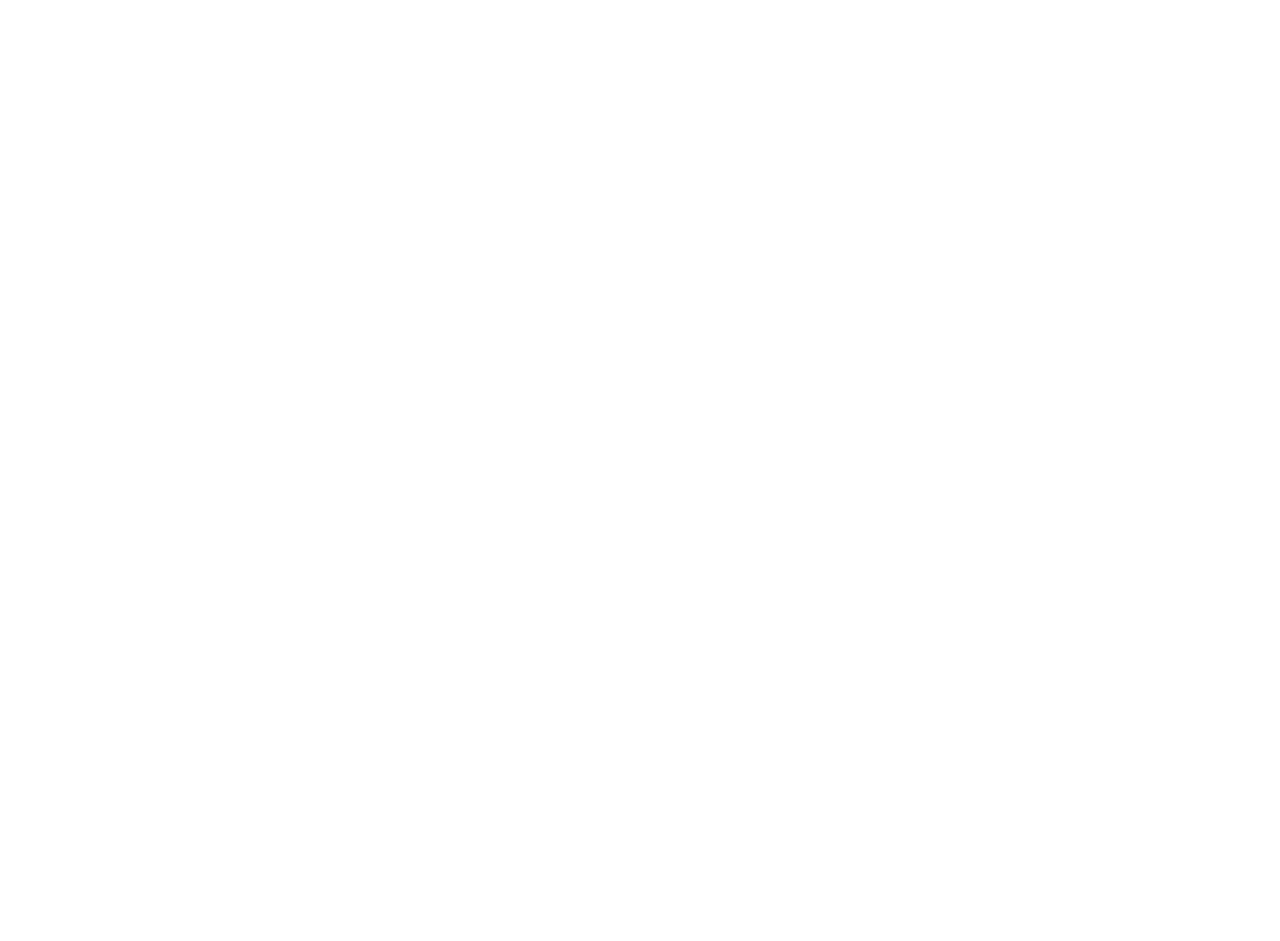
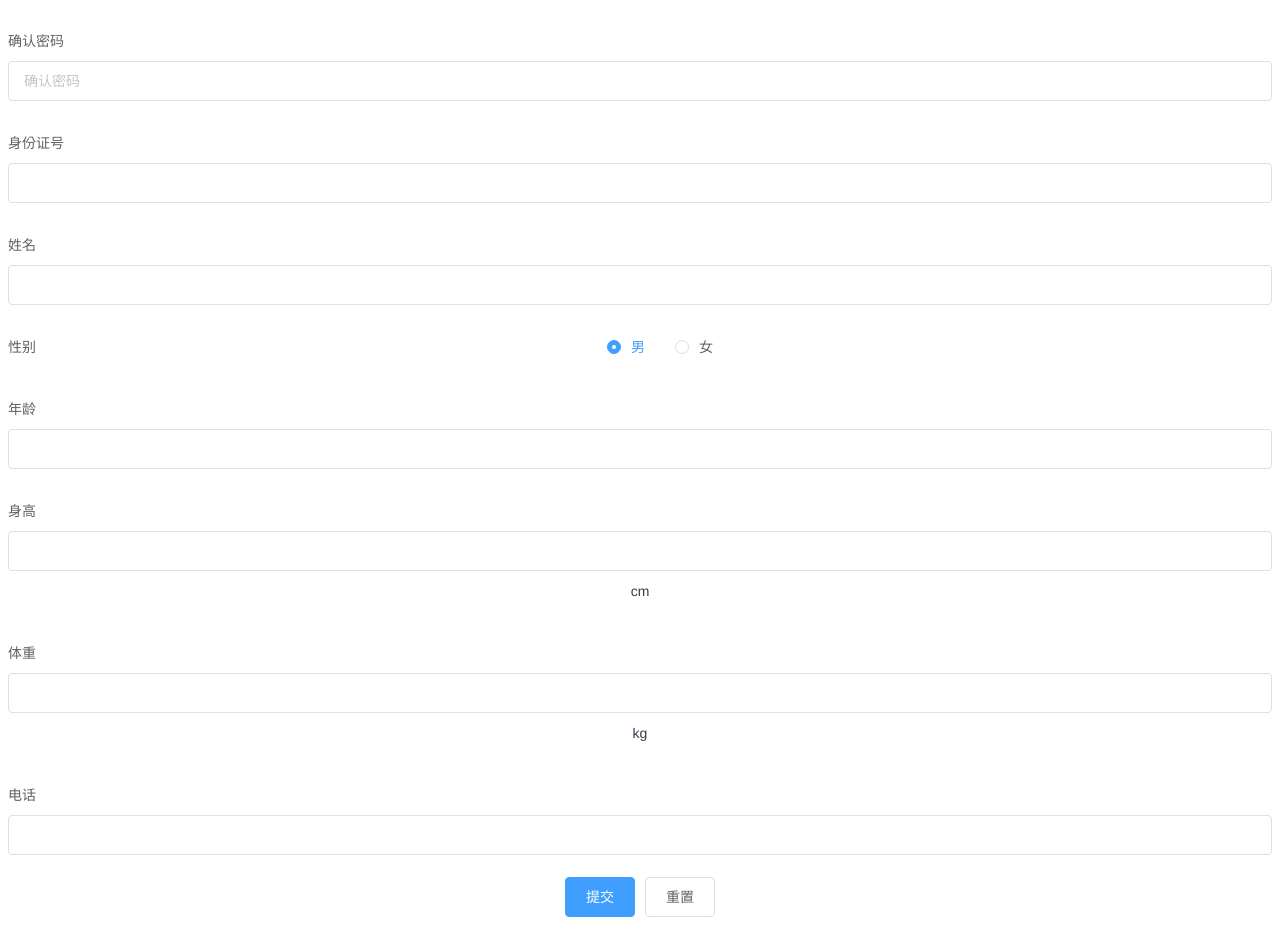
Before and after one commit to jasonshelby/Graduation-design, a Vue app: page /signin in a window 1280 px wide. Shown: the part 291-1232 px from the top of the page. Before the commit the page ends 800 px from the top, so only its background shows below. Built offline with nearby package versions, Linux system fonts and the light colour scheme; the HTML template or start-up script is replaced by a standard one.

Commit message:
loginin validate 0%

```diff
--- a/src/App.vue
+++ b/src/App.vue
@@ -1,12 +1,12 @@
 <template>
   <div id="app">
     <div id="nav">
-      导航栏  选择性展示：
+      导航
       <router-link to="/">Home</router-link> |
       <router-link to="/about">about</router-link> |
       <!-- 是否登陆 -->
       <router-link to="/signin">signin</router-link> |
-      <router-link to="/doctor">doctor</router-link> |
+      <router-link to="/doctor">doctor</router-link>
     </div>
     <router-view/>
   </div>
--- a/src/views/about.vue
+++ b/src/views/about.vue
@@ -1,5 +1,37 @@
 <template>
   <div class="about">
-    <h1>如果有其他问题，请联系微信（电话）：18846076271</h1>
+    <el-menu :default-active="activeIndex" class="el-menu-demo" mode="horizontal">
+      <el-menu-item index="1">登陆</el-menu-item>
+      <el-menu-item index="3">注册</el-menu-item>
+    </el-menu>
+    <div class="line"></div>
   </div>
 </template>
+
+
+
+
+<script>
+  import {
+    Menu,
+    MenuItem,
+    // MenuItemGroup
+  } from 'element-ui'
+
+  export default {
+    components: {
+      "el-menu": Menu,
+      "el-menu-item": MenuItem,
+    // MenuItemGroup
+    },
+    data() {
+      return {
+        activeIndex: '1',
+        activeIndex2: '1'
+      };
+    },
+    methods: {
+
+    }
+  }
+</script>
--- a/src/views/home.vue
+++ b/src/views/home.vue
@@ -1,54 +1,73 @@
 
 <template>
   <div class="home">
-    背景（用心守护您的健康）
-    <br>
+    <img src="../assets/heart01.jpg" alt="">
+    <Form>
+      <Menu :default-active="loginInForm.userType" class="Menu-demo" mode="horizontal" @select="handleSelect">
+        <MenuItem index="doctor">医师</MenuItem>
+        <MenuItem index="patient">患者</MenuItem>
+      </Menu>
 
-    登陆框
+      <FormItem label="账户" prop="username">
+        <el-input v-model.number="loginInForm.username" placeholder="请输入账户"></el-input>
+      </FormItem>
+      <FormItem label="密码" prop="password" >
+        <el-input v-model="loginInForm.password" :show-password="true" placeholder="请输入密码"></el-input>
+      </FormItem>
 
+      <FormItem>
+        <Button type="primary" @click="submitForm('loginInForm')">登陆</Button>
+        <router-link to="/signin">
+          <Button>注册</Button>
+        </router-link>
+      </FormItem>
+    </Form>
 
-    账户:<el-input v-model="username" placeholder="请输入内容"></el-input>
-    密码:<el-input v-model="password" placeholder="请输入内容"></el-input>
-
-    <el-button>登陆 </el-button>
-    <el-button type="primary">
-      <router-link to="/signin">注册</router-link>
-    </el-button>
-
-    (清空功能)
-
-
-
-
-    选项卡
-    （十天免登录功能）
-    登陆按钮
-    注册按钮（route sign in page）
+    <div class="line"></div>
+    1、密码清空功能
+    2、十天免登录功能
 
   </div>
 </template>
 
 <script>
-import { Input, Button } from 'element-ui'
 
-// console.log(Input)
+import {
+  Input,
+  Button,
+  Menu,
+  MenuItem,
+  Form,
+  FormItem,
+} from 'element-ui'
 
 export default {
   components: {
     "el-input": Input,
-    "el-button": Button
+    Button,
+    Menu,
+    MenuItem,
+    Form,
+    FormItem,
   },
   data() {
     return {
-      isDoctor: true,
-      username: '',
-      password: '',
+      loginInForm: {
+        userType: 'doctor',
+        username: '',
+        password: '',
+      }
     }
   },
   creatd() {
   },
   methods: {
+    submitForm(){
 
+    },
+    handleSelect(){
+
+    }
   },
 
 }
--- a/src/views/signin.vue
+++ b/src/views/signin.vue
@@ -1,16 +1,64 @@
 
 <template>
   <div class="home">
+    <Form
+      ref="ruleForm"
+      :model="ruleForm"
+      :rules="rules"
+      :hide-required-asterisk="true"
+    >
+      <FormItem label="账户" prop="username">
+        <el-input v-model.number="ruleForm.username" placeholder="请输入账户"></el-input>
+      </FormItem>
+      1、添加验证 字母或者数字
+      <FormItem label="密码" prop="password" >
+        <el-input v-model="ruleForm.password" :show-password="true" placeholder="请输入密码"></el-input>
+      </FormItem>
+      <FormItem label="确认密码" prop="checkPassword" >
+        <el-input v-model="ruleForm.checkPassword" :show-password="true" placeholder="确认密码"></el-input>
+      </FormItem>
+
+
+      <FormItem label="身份证号" prop="idNumber" >
+        <el-input v-model="ruleForm.idNumber"></el-input>
+      </FormItem>
+      <FormItem label="姓名" prop="name" >
+        <el-input v-model="ruleForm.name"></el-input>
+      </FormItem>
+      <FormItem label="性别" prop="sex">
+        <RadioGroup v-model="ruleForm.sex">
+          <Radio label="男"></Radio>
+          <Radio label="女"></Radio>
+        </RadioGroup>
+      </FormItem>
+      <FormItem label="年龄" prop="age">
+        <el-input v-model.number="ruleForm.age"></el-input>
+      </FormItem>
+      <FormItem label="身高" prop="height" >
+        <el-input v-model.number="ruleForm.height"></el-input>cm
+      </FormItem>
+      <FormItem label="体重" prop="weight" >
+        <el-input v-model.number="ruleForm.weight"></el-input>kg
+      </FormItem>
+      <FormItem label="电话" prop="phoneNumber" >
+        <el-input v-model.number="ruleForm.phoneNumber"></el-input>
+      </FormItem>
+
+      <FormItem>
+        <el-button type="primary" @click="submitForm('ruleForm')">提交</el-button>
+        <el-button @click="resetForm('ruleForm')">重置</el-button>
+      </FormItem>
+    </Form>
+    功能：表单验证（类型验证）
+
     必填：
-    身份证号（打码）
-    姓名
-    性别
-    年龄
-    体重
     照片
-    电话
-    qq
-    微信
+    有无病史（有无必填）
+    （支持添加病逝）
+    发病时间
+
+    2、必填标识
+    3、如何支持微信扫码登陆和注册
 
     <br>
     选填：
@@ -19,3 +67,104 @@
 
   </div>
 </template>
+
+<script>
+import {
+  Input,
+  // Button,
+  Form,
+  FormItem,
+  Radio,
+  RadioGroup,
+} from 'element-ui'
+
+export default {
+  components: {
+    "el-input": Input,
+    // "el-button": Button,
+    Form,
+    Radio,
+    RadioGroup,
+    FormItem,
+  },
+  data() {
+    return {
+      ruleForm: {
+        username: '',
+        password: '',
+        checkPassword: '',
+        idNumber: '',
+        name: '',
+        sex: '男',
+        age: '',
+        weight: '', //kg
+        height: '', //cm
+        phoneNumber: '',
+        QQNumber: 0,
+        weChatNumber: 0,
+      },
+      rules: {
+        username: [
+          { required: true, message: '请输入账号', trigger: 'blur' },
+          { type : 'number', message: '数字', trigger: 'blur'},
+          // { min: 6, max: 12, message: '长度在 6 到 12 个数字', trigger: 'blur' }
+        ],
+        password: [
+          { validator: (rule, value, callback) => {
+            if (value === '') {
+              callback(new Error('请输入密码'));
+            } else {
+              if (this.ruleForm.checkPassword !== '') {
+                this.$refs.ruleForm.validateField('checkPassword');
+              }
+              callback();
+            }
+          }, trigger: 'blur' }
+        ],
+        checkPassword: [
+          { validator: (rule, value, callback) => {
+            if (value === '') {
+              callback(new Error('请再次输入密码'));
+            } else if (value !== this.ruleForm.password) {
+              callback(new Error('两次输入密码不一致!'));
+            } else {
+              callback();
+            }
+          }, trigger: 'blur' }
+        ],
+        age: [
+          { required: true, message: '年龄不能为空'},
+          { type: 'number', message: '年龄必须为数字值'}
+        ],
+        weight: [
+          { required: true, message: '体重不能为空'},
+          { type: 'number', message: '体重必须为数字值'}
+        ],
+        height: [
+          { required: true, message: '身高不能为空'},
+          { type: 'number', message: '身高必须为数字值'}
+        ]
+      }
+    }
+  },
+  created() {
+  },
+  methods: {
+    submitForm(formName) {
+      this.$refs[formName].validate(valid => {
+        if (valid) {
+          alert('提交数据', JSON.stringify(this.ruleForm))
+        } else {
+          alert('error submit!!');
+          return false;
+        }
+      });
+    },
+    resetForm(formName) {
+      this.$refs[formName].resetFields();
+    }
+
+  },
+
+}
+</script>
```
Also changed, not shown: src/assets/heart01.jpg (added), src/views/patient.vue (line endings or trailing spaces).
